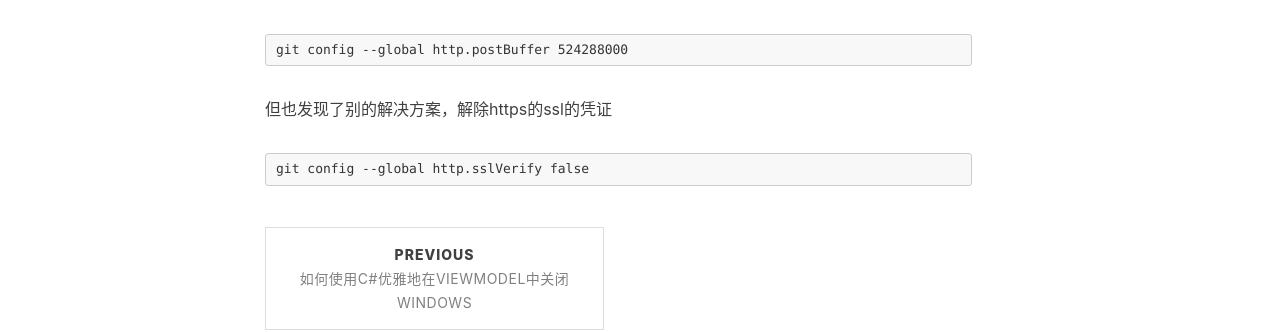
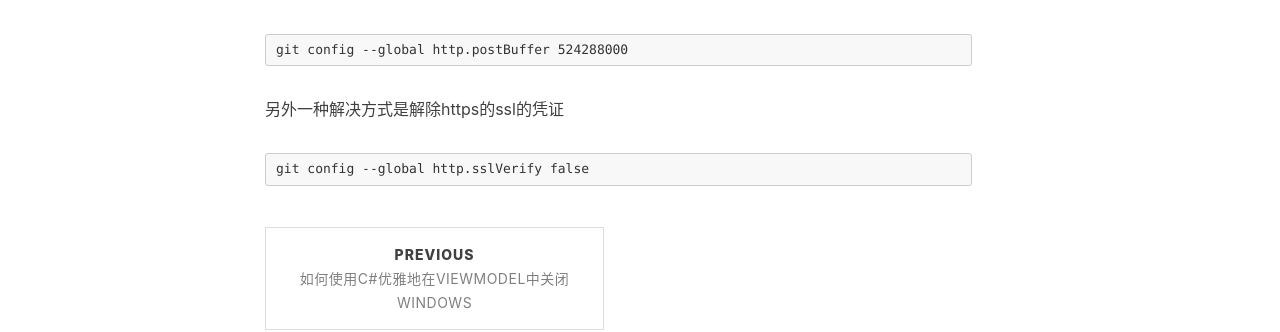
Before and after one commit to hongjiapeng/hongjiapeng.github.io, a Jekyll site: the page built from _posts/2021-08-10-Git 提交错误10053.md, in a window 1280 px wide. Shown: the part 677-1009 px from the top of the page. Built offline with Jekyll 4.4.1, drawn with Linux system fonts in a browser that asks for light colours; nearby versions of some CDN libraries; comment, search, counter and statistics services are not loaded.

Commit message:
Update 2021-08-10-Git 提交错误10053.md

````diff
--- a/_posts/2021-08-10-Git 提交错误10053.md
+++ b/_posts/2021-08-10-Git 提交错误10053.md
@@ -20,7 +20,7 @@ Unable to access ‘https://github.com/**/**/‘: OpenSSL SSL_read: Connection w
 git config --global http.postBuffer 524288000
 ```
 
-但也发现了别的解决方案，解除https的ssl的凭证
+另外一种解决方式是解除https的ssl的凭证
 ```
 git config --global http.sslVerify false
 ```
````
